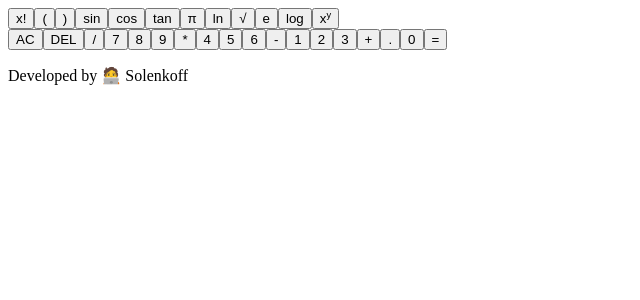
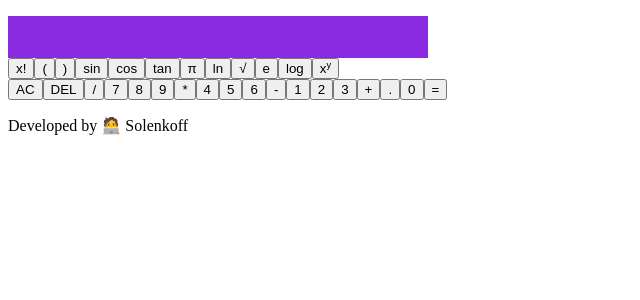
Before and after one commit to Solenkoff/Sci-Calculator, a React (Vite) app: page / in a window 1280 px wide. Shown: the top 300 px of the page, without its empty margins (0-640 px from the left). Built offline with nearby package versions, Linux system fonts and the light colour scheme.

Commit message:
Add Display component

```diff
--- a/src/components/ButtonsComponent.jsx
+++ b/src/components/Buttons.jsx
@@ -1,6 +1,6 @@
 import React from "react";
 
-export default function ButtonsComponent({ btnHandler }) {
+export default function Buttons({ btnHandler }) {
 
     return (
         <div className="buttons_section">
--- a/src/components/Calculator.jsx
+++ b/src/components/Calculator.jsx
@@ -1,9 +1,11 @@
-import ButtonsComponent from "./ButtonsComponent";
+import Buttons from "./Buttons";
+import Display from "./Display";
 
 export default function Calculator() {
     return (
         <>
-            <ButtonsComponent />
+            <Display />
+            <Buttons />
         </>
     );
 }
--- /dev/null
+++ b/src/components/Display.jsx
@@ -0,0 +1,10 @@
+import React from "react";
+
+export default function Display({ expression, result }) {
+    return (
+        <div className="display">
+            <p className="expression">{expression}</p>
+            <p className="result">{result}</p>
+        </div>
+    );
+};
--- a/src/index.css
+++ b/src/index.css
@@ -4,3 +4,10 @@
     bottom: 5px;
     font-size: 70%;
   }
+
+  .display {
+    width: 420px;
+    height: 42px;
+    background-color: blueviolet;
+    color: white;
+  }
```
